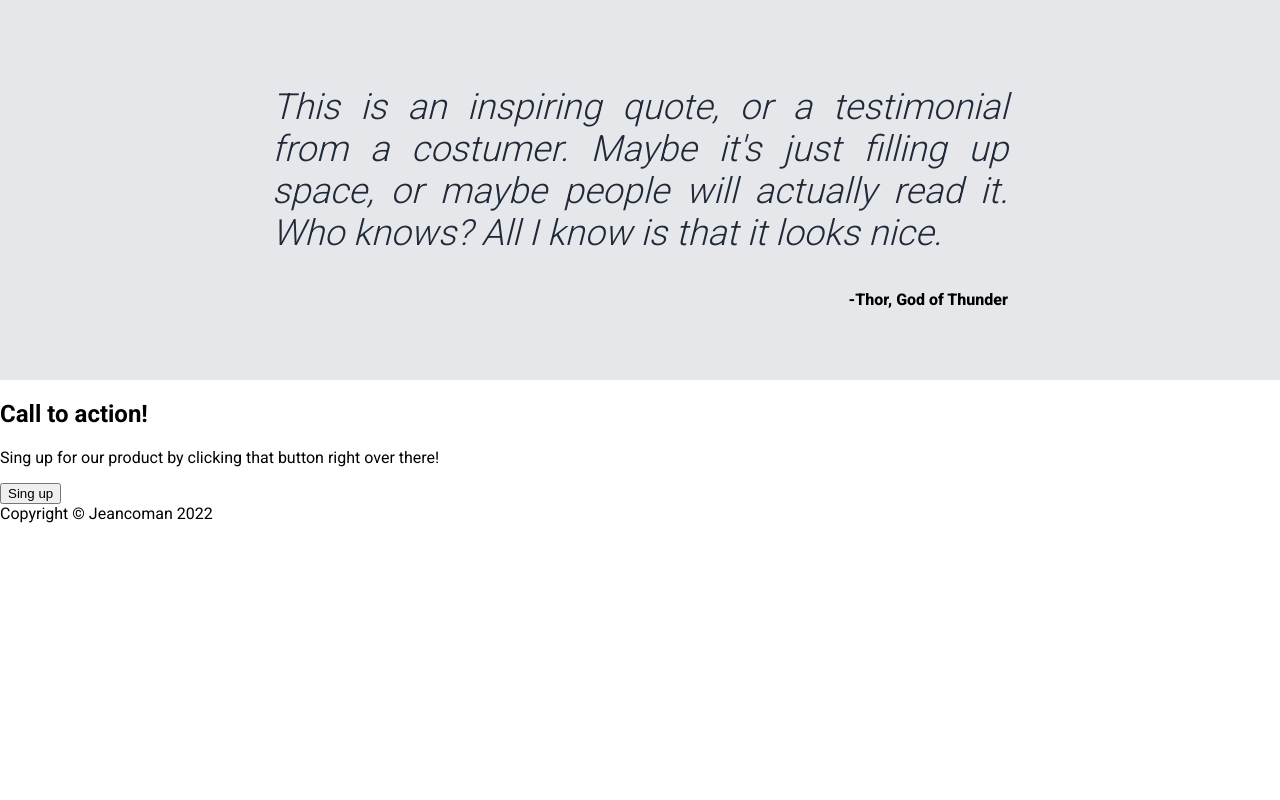
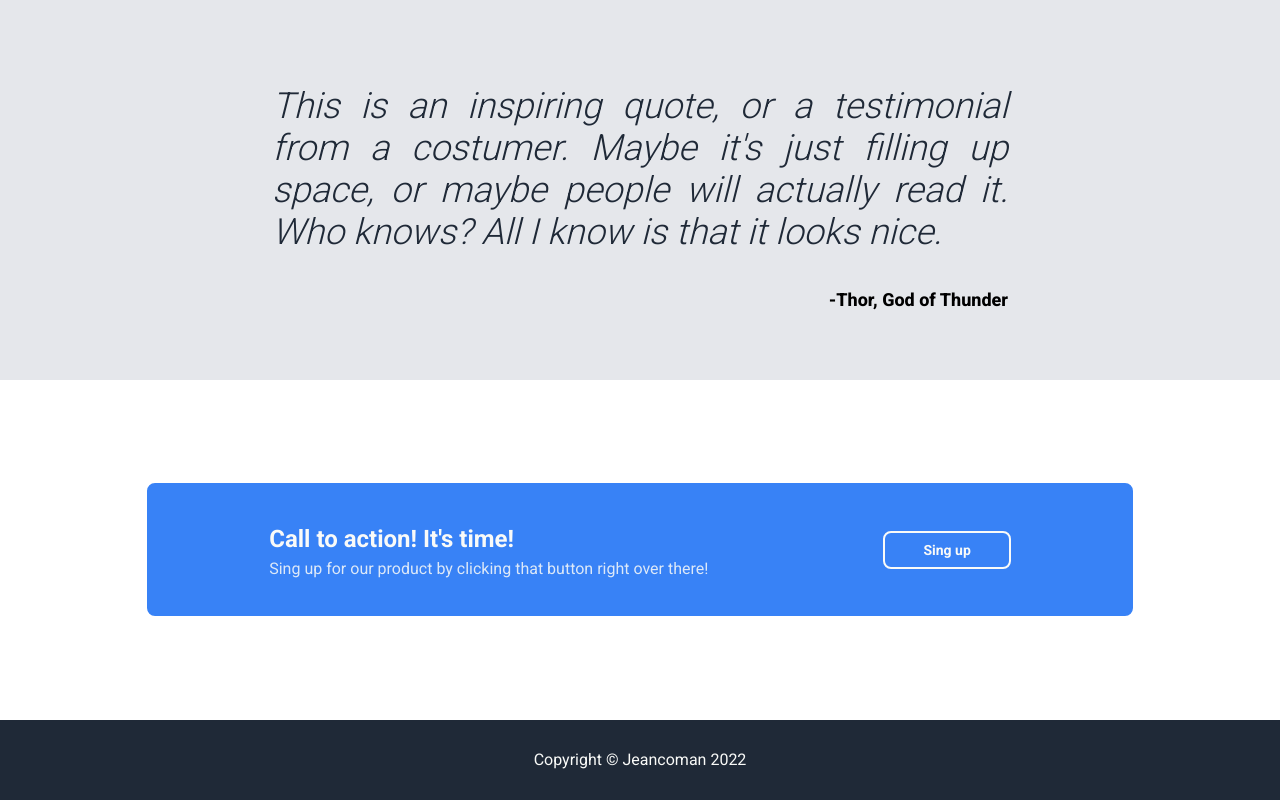
Before and after one commit to Jeancoman/Landing-Page-Project, a plain HTML site: page index.html in a window 1280 px wide. Shown: the part 986-1786 px from the top of the page. Before the commit the page ends 1509 px from the top, so only its background shows below. Drawn offline with Linux system fonts and the light colour scheme.

Commit message:
Termine todo

```diff
--- a/index.html
+++ b/index.html
@@ -26,8 +26,8 @@
       <div class="hero-text">
         <h1 class="hero-maintext">This website is awesome</h1>
         <div class="hero-subtext">
-        This website has some subtext that goes here under the main title. It's
-        a smaller font and the color is lower contrast.
+          This website has some subtext that goes here under the main title.
+          It's a smaller font and the color is lower contrast.
         </div>
         <button class="button">Sing up</button>
       </div>
@@ -41,37 +41,55 @@
       <div class="information-container">
         <div class="information-content">
           <div class="placeholder-two"></div>
-        <div class="text">This is some subtext under an ilustration or image</div>
+          <div class="text">
+            This is some subtext under an ilustration or image
+          </div>
         </div>
         <div class="information-content">
           <div class="placeholder-two"></div>
-        <div class="text">This is some subtext under an ilustration or image</div>
+          <div class="text">
+            This is some subtext under an ilustration or image
+          </div>
         </div>
         <div class="information-content">
           <div class="placeholder-two"></div>
-        <div class="text">This is some subtext under an ilustration or image</div>
+          <div class="text">
+            This is some subtext under an ilustration or image
+          </div>
         </div>
         <div class="information-content">
           <div class="placeholder-two"></div>
-        <div class="text">This is some subtext under an ilustration or image</div>
+          <div class="text">
+            This is some subtext under an ilustration or image
+          </div>
         </div>
       </div>
     </section>
     <section class="testimonial">
       <div class="text">
         <p class="texto">
-        This is an inspiring quote, or a testimonial from a costumer. Maybe it's
-        just filling up space, or maybe people will actually read it. Who knows?
-        All I know is that it looks nice.
+          This is an inspiring quote, or a testimonial from a costumer. Maybe
+          it's just filling up space, or maybe people will actually read it. Who
+          knows? All I know is that it looks nice.
         </p>
         <div class="textimonial">-Thor, God of Thunder</div>
       </div>
     </section>
-    <section class="call-to-action">
-      <h2 class="header-action">Call to action!</h2>
-      <p>Sing up for our product by clicking that button right over there!</p>
-      <button>Sing up</button>
+    <section class="call-action">
+      <div class="call-border">
+        <div class="call-content">
+          <h2 class="header-action">Call to action! It's time!</h2>
+          <p class="action-text">
+            Sing up for our product by clicking that button right over there!
+          </p>
+        </div>
+        <div class="call-button">
+          <button class="button-button">Sing up</button>
+        </div>
+      </div>
     </section>
-    <footer>Copyright &copy Jeancoman 2022</footer>
+    <footer>
+      <div class="footer">Copyright &copy Jeancoman 2022</div>
+    </footer>
   </body>
 </html>
--- a/styles.css
+++ b/styles.css
@@ -25,7 +25,7 @@ header {
     font-weight: bold;
     color: #f9faf8;
     flex: 0 1 15%;
-    padding-left: 20px;
+    padding-left: 16px;
 }
 
 a {
@@ -85,6 +85,7 @@ nav {
     word-wrap: break-word;
     width: 450px;
     font-size: 16px;
+    color: rgba(249, 250, 248, 0.85);
 }
 
 .hero-text {
@@ -100,12 +101,13 @@ nav {
     color: #f9faf8;
     border-color: #3882f6;
     border-style: none;
-    padding: 9px 35px;
+    padding: 9px 38px;
     border-radius: 6px;
     font-size: 15px;
     font-family: Roboto;
     font-weight: 700;
-    margin-top: 10px
+    margin-top: 10px;
+    margin-bottom: 40px;
 
 }
 
@@ -188,4 +190,74 @@ nav {
     display: flex;
     justify-content: flex-end;
     font-weight: 800;
+    font-size: 18px;
 }
+
+/* Testimonial */
+
+/* Call to action */
+
+.call-action {
+    display: flex;
+    height: 300px;
+    align-items: center;
+    justify-content: center;
+    color: #f9faf8;
+    padding: 20px;
+
+}
+
+.call.content {
+    display: flex;
+    align-items: center;
+    justify-content: center;
+}
+
+.call-border {
+    display: flex;
+    border: 2px solid #3882f6;
+    border-radius: 8px;
+    padding: 20px 120px;
+    background-color: #3882f6;
+    gap: 175px;
+    justify-content: space-between;
+}
+
+.call-button {
+    display: flex;
+    justify-content: flex-end;
+    align-items: center;
+}
+
+.action-text {
+    color: rgba(249, 250, 248, 0.85);
+
+}
+
+.button-button {
+    padding: 9px 38px;
+    color: #f9faf8;
+    background-color: #3882f6;
+    font-family: Roboto;
+    font-weight: 700;
+    font-size: 14px;
+    border: 2px solid #f9faf8;
+    border-radius: 8px;
+}
+
+.header-action {
+    margin-bottom: -10px;
+}
+
+/* Call to action */
+
+/* Footer */
+
+footer {
+    height: 80px;
+    background-color: #1f2937;
+    color: #f9faf8;
+    display: flex;
+    justify-content: center;
+    align-items: center;
+}
```
Lines whose indentation alone changed are shown as unchanged.
